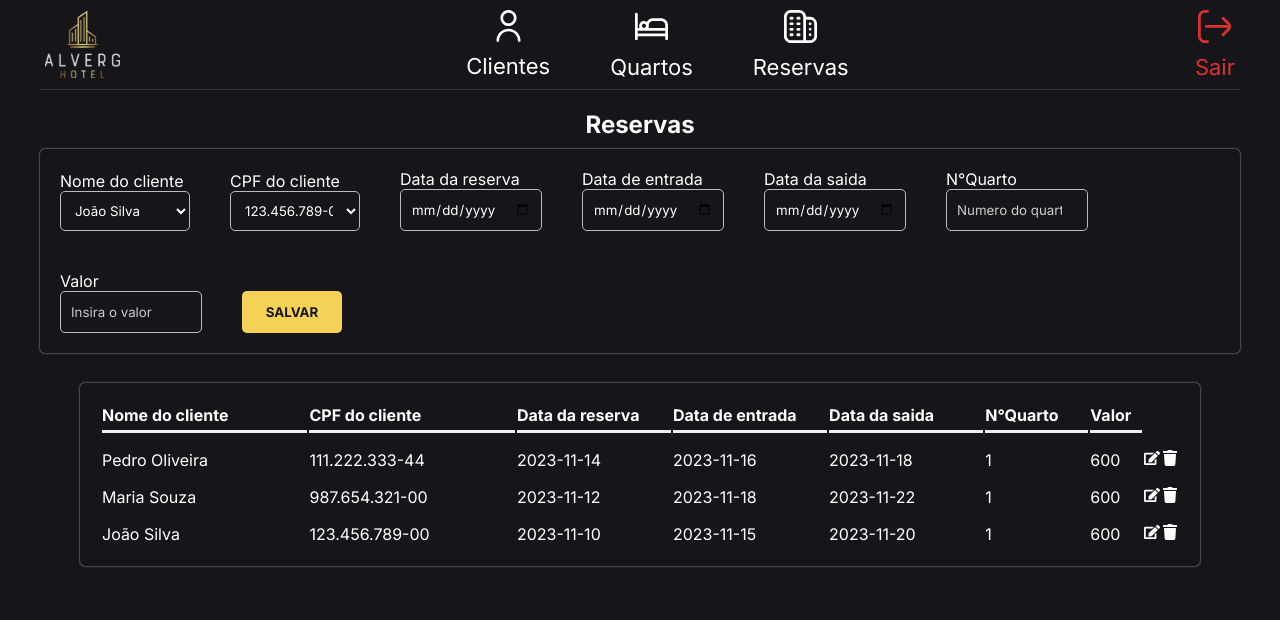
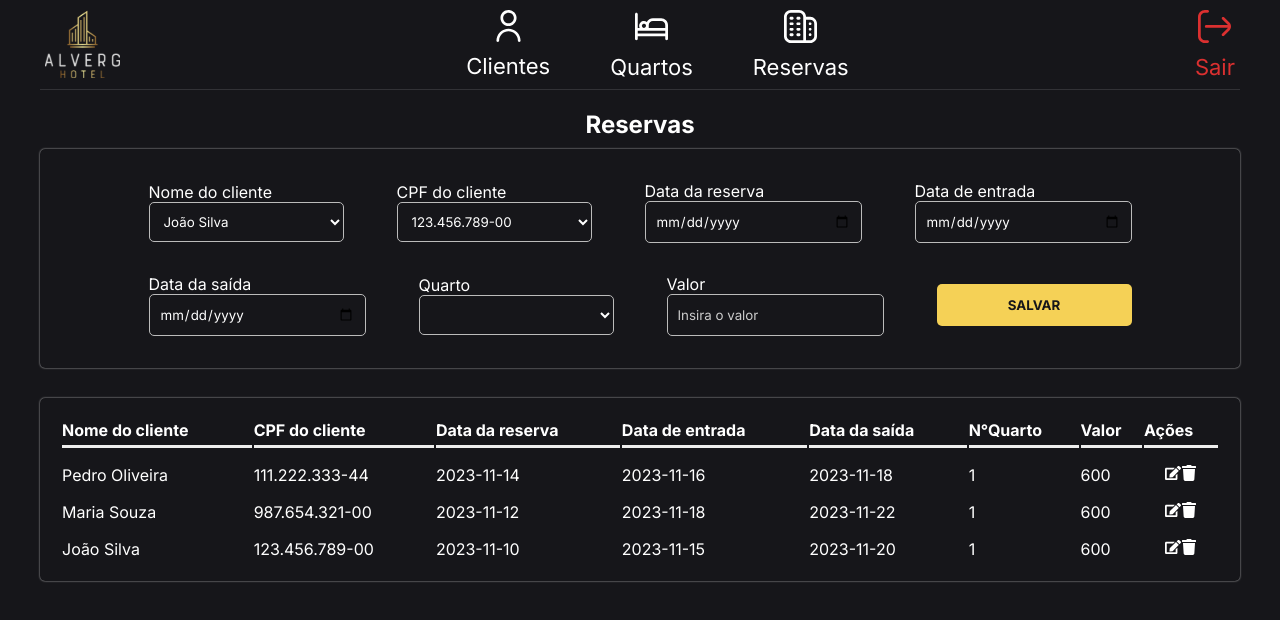
Before and after one commit to giovanamiranda03/PI-02-2023-Hotel, a React (Create React App) app: page /reservations in a window 1280 px wide. Shown: the top 620 px of the page. Built offline with nearby package versions, Linux system fonts and the light colour scheme; data requests are answered from the project's data file.

Commit message:
adicionando funcionalidade nas reservas

```diff
--- a/src/components/Reservations/Form.js
+++ b/src/components/Reservations/Form.js
@@ -1,15 +1,17 @@
 import axios from 'axios';
-import React, { useEffect, useRef, useState } from 'react';
+import React, { useEffect, ref, useState } from 'react';
 import { toast } from 'react-toastify';
 import styled from 'styled-components';
 
 const FormContainer = styled.form`
   display: flex;
-  align-items: flex-end;
-  gap: 40px;
   flex-wrap: wrap;
+  align-items: center;
+  justify-content: center;
+  column-gap: 53px;
+  row-gap: 31px;
   background-color: #16161a;
-  padding: 20px;
+  padding: 32px;
   box-shadow: 0px 0px 2px #ccc;
   border-radius: 5px;
 `;
@@ -20,7 +22,7 @@ const InputArea = styled.div`
 `;
 
 const Input = styled.input`
-  width: 120px;
+  width: 195px;
   padding: 0 10px;
   border: 1px solid #bbb;
   border-radius: 5px;
@@ -36,17 +38,21 @@ const Input = styled.input`
 const Label = styled.label``;
 
 const Select = styled.select`
-  width: 130px;
+  width: 195px;
   padding: 0 10px;
   border: 1px solid #bbb;
   border-radius: 5px;
   background-color: #16161a;
   color: #fff;
   height: 40px;
+
+  ::placeholder {
+    color: #fff;
+  }
 `;
 
 const Button = styled.button`
-  width: 100px;
+  width: 195px;
   padding: 0 10px;
   cursor: pointer;
   border-radius: 5px;
@@ -55,86 +61,94 @@ const Button = styled.button`
   color: #16161a;
   font-weight: bold;
   height: 42px;
+
+  a {
+    text-decoration: none;
+    color: #16161A;
+  }
+
+  &:hover {
+    background-color: #F5D189;
+  }
 `;
 
-const Form = ({ getReservations, clients, onEdit, setOnEdit }) => {
-  const [selectedCliente, setSelectedCliente] = useState("")
-  const ref = useRef();
+const Form = ({ getReservations, clients, rooms, onEdit, setOnEdit }) => {
+  const [selectedCliente, setSelectedCliente] = useState("");
+  const [selectedQuarto, setSelectedQuarto] = useState("");
+  const [dataReserva, setDataReserva] = useState("");
+  const [dataEntrada, setDataEntrada] = useState("");
+  const [dataSaida, setDataSaida] = useState("");
+  const [valor, setValor] = useState("");
 
+  const onClienteChange = (value) => {
+    setSelectedCliente(value);
+  };
 
-  const onClienteChange = value => {
-    setSelectedCliente(value);
-  }
+  const onQuartoChange = (value) => {
+    setSelectedQuarto(value);
+  };
 
   useEffect(() => {
     if (onEdit) {
-      const reservations = ref.current;
-      const cliente = clients.filter(c => c.cpf == onEdit.cpf_cliente)
-      setSelectedCliente(cliente.id)
+      const cliente = clients.find((c) => c.cpf === onEdit.cpf_cliente);
+      setSelectedCliente(cliente.id);
+      setSelectedQuarto(onEdit.id_quarto);
+      setDataReserva(onEdit.data_reserva);
+      setDataEntrada(onEdit.data_entrada);
+      setDataSaida(onEdit.data_saida);
+      setValor(onEdit.valor);
+    }
+  }, [onEdit, clients]);
 
-      reservations.data_reserva.value = onEdit.data_reserva;
-      reservations.data_entrada.value = onEdit.data_entrada;
-      reservations.data_saida.value = onEdit.data_saida;
-      reservations.id_quarto.value = onEdit.id_quarto;
-      reservations.valor.value = onEdit.valor;
-    }
-  }, [onEdit, ref]);
-
-  const handleSubmit = async e => {
+  const handleSubmit = async (e) => {
     e.preventDefault();
 
-    const reservations = ref.current;
-    if (
-      !reservations.id.value ||
-      !reservations.cliente.value ||
-      !reservations.cpf_cliente.value ||
-      !reservations.data_reserva.value ||
-      !reservations.data_entrada.value ||
-      !reservations.data_saida.value ||
-      !reservations.id_quarto.value ||
-      !reservations.valor.value
-    ) {
-      return toast.warn('Preencha todos os campos!');
-    }
+    // if (
+    //   !selectedCliente ||
+    //   !dataReserva ||
+    //   !dataEntrada ||
+    //   !dataSaida ||
+    //   !selectedQuarto ||
+    //   !valor
+    // ) {
+    //   return toast.warn('Preencha todos os campos!');
+    // }
+
+    const cpf_cliente = clients.find((c) => c.id === selectedCliente)?.cpf;
+    const id_quarto = selectedQuarto;
 
     if (onEdit) {
       await axios
-        .put('http://localhost:3000/reservas' + onEdit.id, {
-          id: reservations.id.value,
-          cliente: reservations.cliente.value,
-          cpf_cliente: reservations.cpf_cliente.value,
-          data_reserva: reservations.data_reserva.value,
-          data_entrada: reservations.data_entrada.value,
-          data_saida: reservations.data_saida.value,
-          id_quarto: reservations.id_quarto.value,
-          valor: reservations.valor.value,
+        .put(`http://localhost:3000/reservas/${onEdit.id}`, {
+          cpf_cliente,
+          data_reserva: dataReserva,
+          data_entrada: dataEntrada,
+          data_saida: dataSaida,
+          id_quarto,
+          valor: valor,
         })
         .then(({ data }) => toast.success(data))
         .catch(({ data }) => toast.error(data));
     } else {
       await axios
         .post('http://localhost:3000/reservas', {
-          id: reservations.id.value,
-          cliente: reservations.cliente.value,
-          cpf_cliente: reservations.cpf_cliente.value,
-          data_reserva: reservations.data_reserva.value,
-          data_entrada: reservations.data_entrada.value,
-          data_saida: reservations.data_saida.value,
-          id_quarto: reservations.id_quarto.value,
-          valor: reservations.valor.value,
+          cpf_cliente,
+          data_reserva: dataReserva,
+          data_entrada: dataEntrada,
+          data_saida: dataSaida,
+          id_quarto,
+          valor: valor,
         })
         .then(({ data }) => toast.success(data))
         .catch(({ data }) => toast.error(data));
     }
 
-    reservations.id.value = ""
-    reservations.cliente.value = ""
-    reservations.cpf_cliente.value = ""
-    reservations.data_reserva.value = ""
-    reservations.data_entrada.value = ""
-    reservations.data_saida.value = ""
-    reservations.id_quarto.value = ""
-    reservations.valor.value = ""
+    setSelectedCliente("");
+    setSelectedQuarto("");
+    setDataReserva("");
+    setDataEntrada("");
+    setDataSaida("");
+    setValor("");
 
     setOnEdit(null);
     getReservations();
@@ -151,49 +165,60 @@ const Form = ({ getReservations, clients, onEdit, setOnEdit }) => {
         <Label>Nome do cliente</Label>
         <Select
           name="id_cliente"
-          value={onEdit ? onEdit.id_cliente : selectedCliente}
+          value={selectedCliente}
           onChange={e => onClienteChange(e.target.value)}
         >
-          {
-            clients.map(cliente => (
-              <option key={cliente.id} value={cliente.id}>{cliente.nome}</option>
-            ))
-          }
+          {clients.map(cliente => (
+            <option key={cliente.id} value={cliente.id}>
+              {cliente.nome}
+            </option>
+          ))}
         </Select>
       </InputArea>
       <InputArea>
         <Label>CPF do cliente</Label>
         <Select
           name="cpf_cliente"
-          value={onEdit ? onEdit.id_cliente : selectedCliente}
+          value={selectedCliente}
           onChange={e => onClienteChange(e.target.value)}
         >
-          {
-            clients.map(cliente => (
-              <option key={cliente.id} value={cliente.id}>{cliente.cpf}</option>
-            ))
-          }
+          {clients.map(cliente => (
+            <option key={cliente.id} value={cliente.id}>
+              {cliente.cpf}
+            </option>
+          ))}
         </Select>
       </InputArea>
       <InputArea>
         <Label>Data da reserva</Label>
-        <Input placeholder="Data da reserva" name="data_reserva" type='date' />
+        <Input placeholder="Data da reserva" name="data_reserva" type="date" />
       </InputArea>
       <InputArea>
         <Label>Data de entrada</Label>
-        <Input placeholder="Data da entrada" name="data_entrada" type='date' />
+        <Input placeholder="Data da entrada" name="data_entrada" type="date" />
       </InputArea>
       <InputArea>
-        <Label>Data da saida</Label>
-        <Input placeholder="Data de saida" name="data_saida" type='date' />
+        <Label>Data da saída</Label>
+        <Input placeholder="Data de saída" name="data_saida" type="date" />
       </InputArea>
       <InputArea>
-        <Label>N°Quarto</Label>
-        <Input placeholder="Numero do quarto" name="id_quarto" type='number' />
+        <Label>Quarto</Label>
+        <Select
+          name="id_quarto"
+          value={selectedQuarto}
+          onChange={(e) => onQuartoChange(e.target.value)}
+        >
+          {rooms && rooms.map((quarto) => (
+            <option key={quarto.id} value={quarto.id}>
+              {quarto.id}
+            </option>
+          ))}
+        </Select>
+
       </InputArea>
       <InputArea>
         <Label>Valor</Label>
-        <Input placeholder="Insira o valor" name="valor" type='number' step="0.1" />
+        <Input placeholder="Insira o valor" name="valor" type="number" step="0.1" />
       </InputArea>
       <Button type="submit">SALVAR</Button>
     </FormContainer>
--- a/src/components/Reservations/Grid.js
+++ b/src/components/Reservations/Grid.js
@@ -8,10 +8,9 @@ const Table = styled.table`
   width: 100%;
   background-color: #16161A;
   padding: 20px;
+  margin-top: 20px;
   box-shadow: 0px 0px 2px #ccc;
   border-radius: 5px;
-  max-width: 1120px;
-  margin: 20px auto;
   word-break: break-all;
 `;
 
@@ -69,25 +68,24 @@ const Grid = ({ reservations, setReservations, setOnEdit }) => {
           <Th>CPF do cliente</Th>
           <Th>Data da reserva</Th>
           <Th>Data de entrada</Th>
-          <Th>Data da saida</Th>
+          <Th>Data da saída</Th>
           <Th>N°Quarto</Th>
           <Th>Valor</Th>
+          <Th>Ações</Th>
         </Tr>
       </Thead>
       <Tbody>
         {reservations.map((item, i) => (
           <Tr key={i}>
-            <Td width="20%">{item.cliente}</Td>
-            <Td width="20%">{item.cpf_cliente}</Td>
-            <Td width="15%" onlyWeb>{item.data_reserva}</Td>
-            <Td width="15%" onlyWeb>{item.data_entrada}</Td>
-            <Td width="15%" onlyWeb>{item.data_saida}</Td>
-            <Td width="10%" onlyWeb>{item.id_quarto}</Td>
-            <Td width="10%" onlyWeb>{item.valor}</Td>
-            <Td alignCenter width="5%">
+            <Td>{item.cliente}</Td>
+            <Td>{item.cpf_cliente}</Td>
+            <Td onlyWeb>{item.data_reserva}</Td>
+            <Td onlyWeb>{item.data_entrada}</Td>
+            <Td onlyWeb>{item.data_saida}</Td>
+            <Td onlyWeb>{item.id_quarto}</Td>
+            <Td onlyWeb>{item.valor}</Td>
+            <Td alignCenter>
               <FaEdit onClick={() => handleEdit(item)} />
-            </Td>
-            <Td alignCenter width="5%">
               <FaTrash onClick={() => handleDelete(item.id)} />
             </Td>
           </Tr>
```
